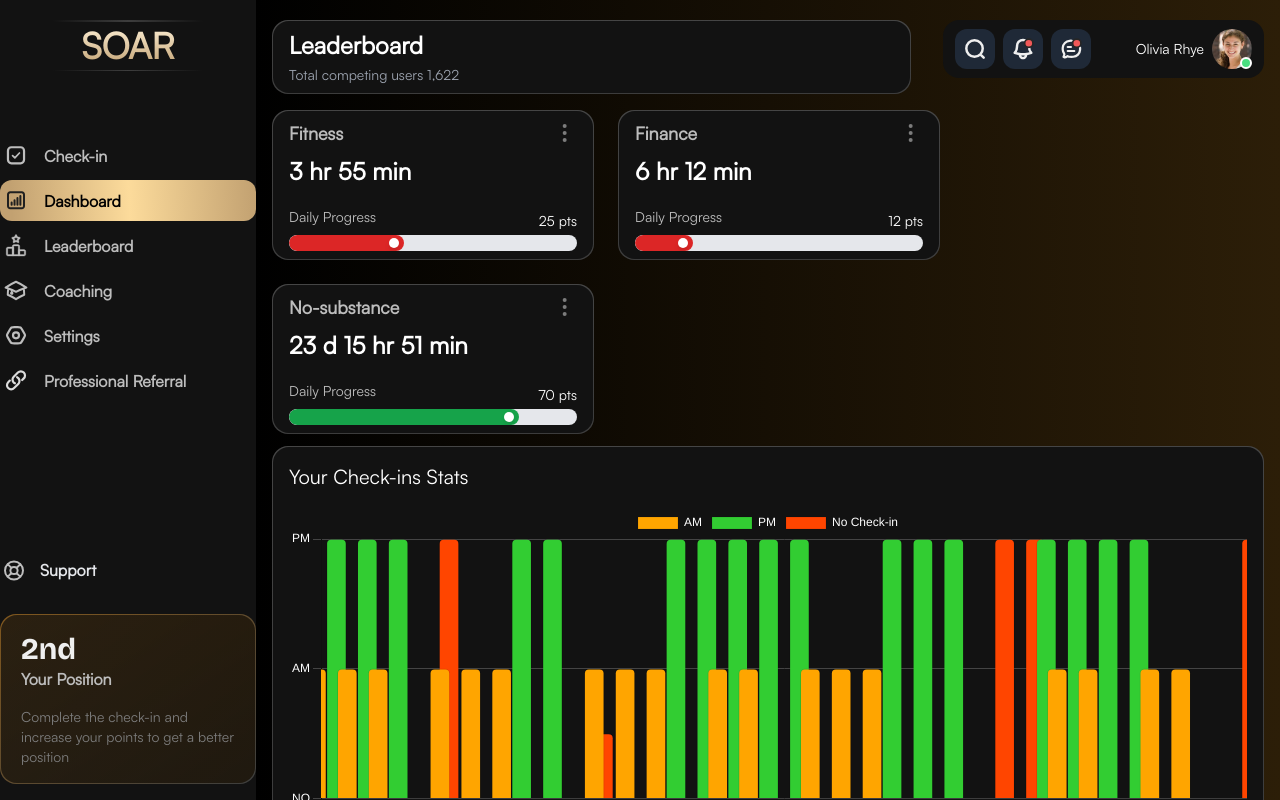
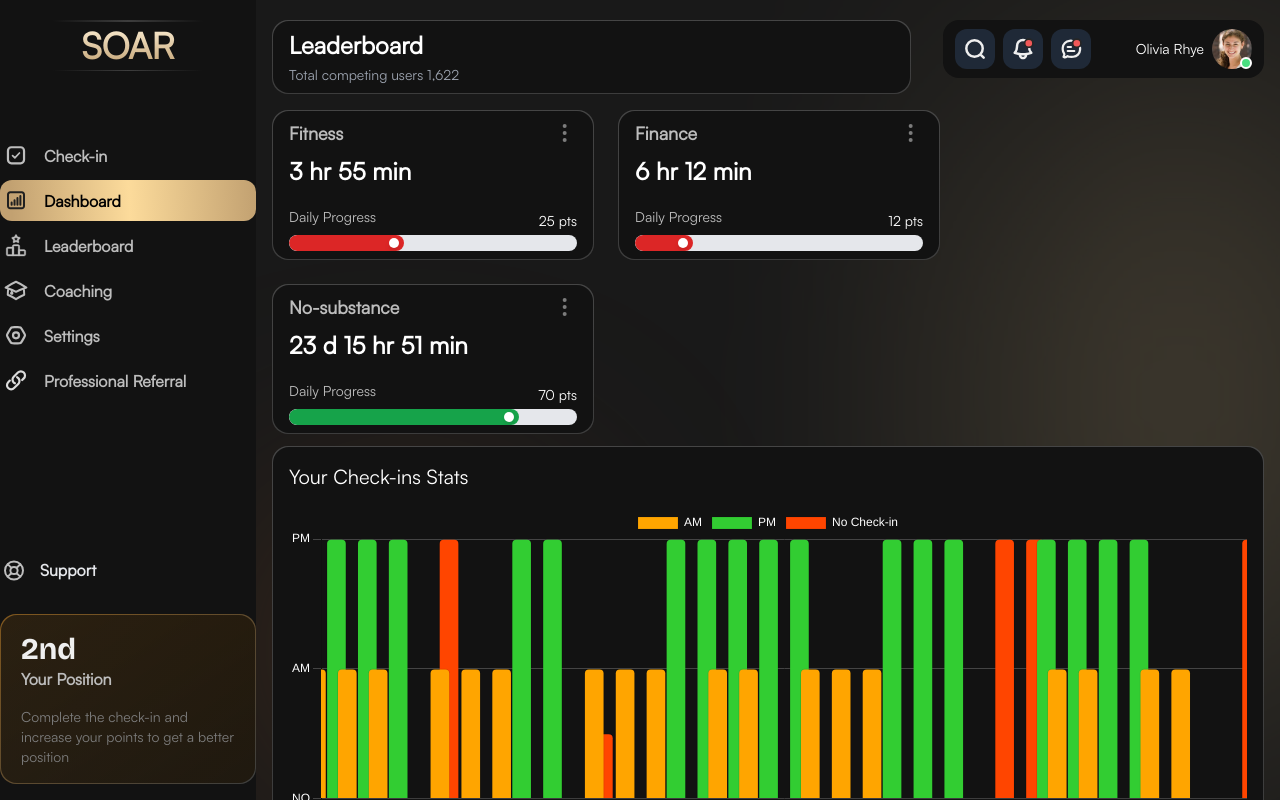
Before and after one commit to sda34495/soar-web-app-front, a Next.js app: page /dashboard in a window 1280 px wide. Built offline with nearby package versions, Linux system fonts and the light colour scheme; a web font is replaced by a local one.

Commit message:
add: gradient into the main component

```diff
--- a/src/app/(dashboard)/components/DashboardLayout.tsx
+++ b/src/app/(dashboard)/components/DashboardLayout.tsx
@@ -4,24 +4,24 @@ import Navbar from "@/components/UI/Navbar";
 
 const MainLayout = ({ children }: any) => {
   return (
-    <div className="flex justify-center bg-yellow-900 max-w-[100rem] mx-auto">
+    <div className="flex justify-center bg-yellow-900 min-h-screen max-w-[100rem] mx-auto">
       <div className="grid md:grid-cols-[1fr,4fr] max-w-screen w-full bg-white shadow-lg">
         {/* Sidebar */}
-        <div className="bg-[#121212] hidden  text-white md:flex justify-center overflow-y-auto h-screen sticky top-0 scrollbar-thin scrollbar-thumb-gray-500 scrollbar-track-gray-700 scrollbar-thumb-rounded">
+        <div className="bg-[#121212] hidden z-10 text-white md:flex justify-center overflow-y-auto h-screen sticky top-0 scrollbar-thin scrollbar-thumb-gray-500 scrollbar-track-gray-700 scrollbar-thumb-rounded">
           <Sidebar />
         </div>
 
         {/* Main Content */}
-        <div className="bg-gradient-to-r from-[#000000] to-[#2c1e08] text-white flex flex-col h-screen">
-          {/* Navbar */}
-          <div className="sticky top-0  z-10 p-4">
+        <div className="bg-[#191919] text-white flex flex-col h-screen relative">
+          {/* Circle with Gradient and Blur */}
+          <div className="absolute top-24 right-0 w-[200px] h-[600px] bg-[#f4d494] blur-[150px] rounded-full opacity-40"></div>
+          <div className="absolute bottom-0 left-0 w-[300px] h-[300px] bg-[#663A1D] blur-[120px] rounded-full opacity-50"></div>
+
+          <div className="sticky top-0  z-50 p-4">
             <Navbar />
           </div>
 
-          {/* Scrollable Children */}
-          <div className="flex-1 overflow-y-auto px-4 ">
-            {children}
-          </div>
+          <div className="flex-1 overflow-y-auto z-10 px-4 ">{children}</div>
         </div>
       </div>
     </div>
```
